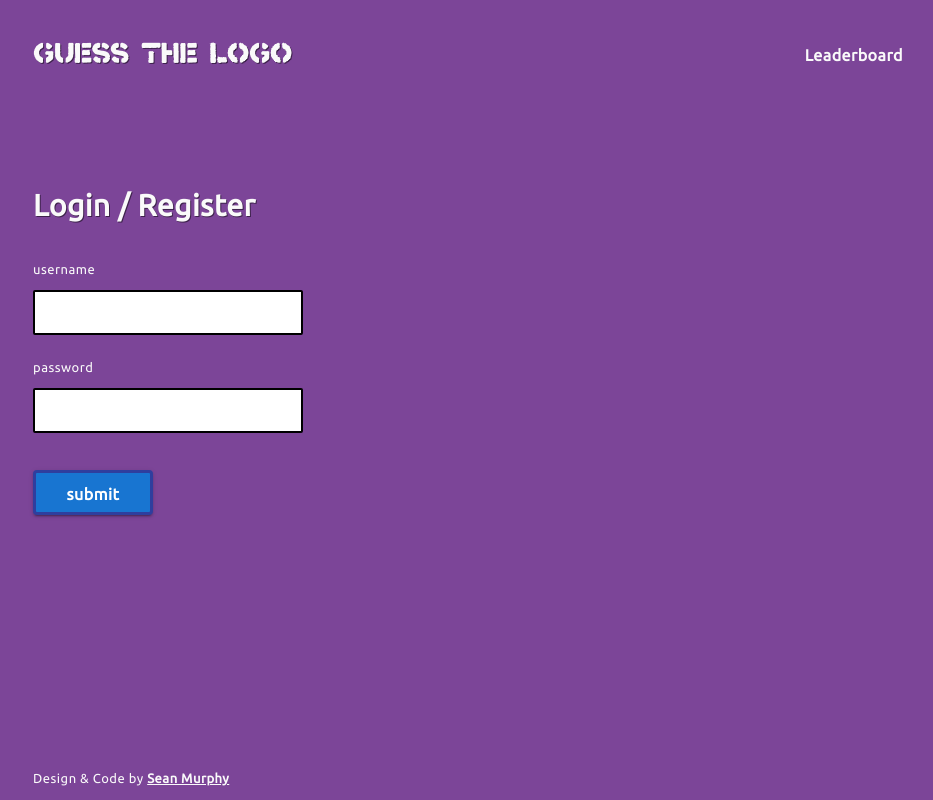
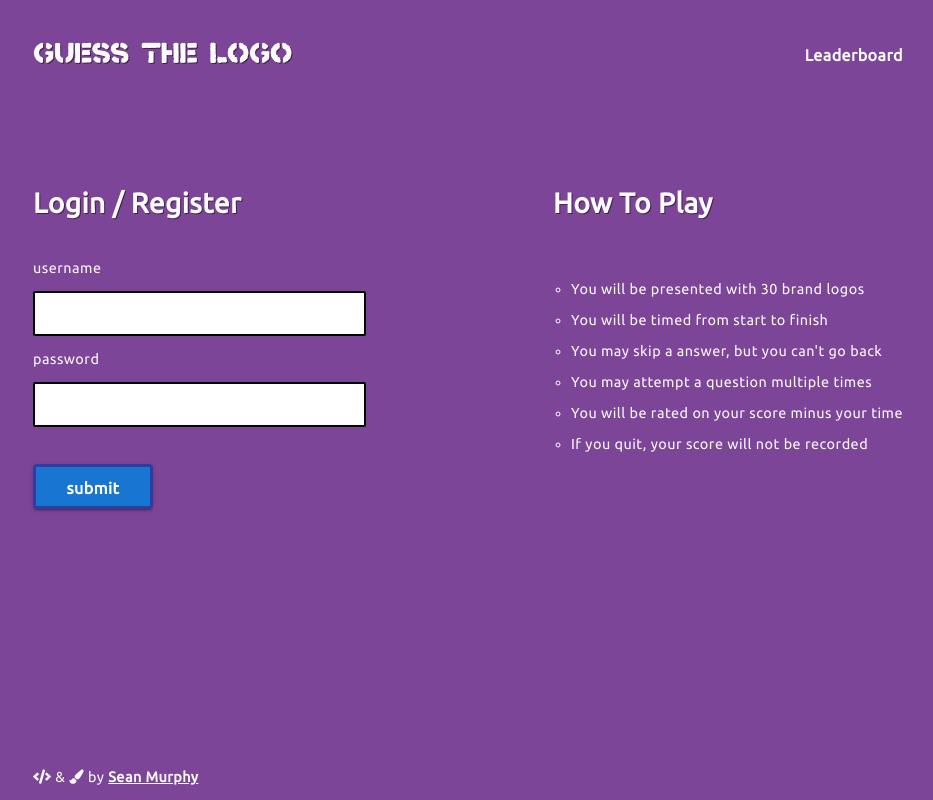
Before and after one commit to nazarja/guess-the-logo, a Flask app: page / in a window 1280 px wide. Shown: the whole page, without its empty margins (172-1105 px from the left). Run offline with Flask 2, Linux system fonts and the light colour scheme; some libraries are stand-ins or nearby versions.

Commit message:
Applied css styles to  index.html and base.html

```diff
--- a/app/static/css/breakpoint-600.css
+++ b/app/static/css/breakpoint-600.css
@@ -1,9 +1,18 @@
 
 
-/*=====================
+/*==========================
+   600px min-width breakpoint rules
+==========================*/
+
+
+/*==========================
     HEADER
-=====================*/
+==========================*/
 
+
+/*
+*   Increase font-size for legibility on larger devices
+*/
 #nav-logo {
     font-size: 3vmin;
 }
@@ -11,3 +20,30 @@
 #nav-right {
     font-size: 1rem;
 }
+
+
+
+
+
+/*==========================
+    INDEX
+==========================*/
+
+
+#index-wrapper {
+    display: flex;
+}
+
+.index-right, .index-left {
+    flex-grow: 1;
+    margin-top: 0;
+}
+
+.index-left {
+    margin-left: 0;
+}
+
+.index-right {
+    margin-left: 4%;
+    margin-right: 0;
+}
--- a/app/static/css/main.css
+++ b/app/static/css/main.css
@@ -1,9 +1,11 @@
 
 
-/*=====================
+/*==========================
     VARIABLES / FONTS
-=====================*/
+==========================*/
 
+
+/* Variables on Root */
 :root {
     --white: #FAFAFA;
     --blue: #3873d7;
@@ -13,6 +15,7 @@
     --text-shadow: 1px 1px rgba(0,0,0,0.5);
 }
 
+/* Font Face imports */
 @font-face {
     src: url('../fonts/Crass.ttf');
     font-family: 'Crass';
@@ -24,23 +27,32 @@
 }
 
 
-/*=====================
-    GENERAL
-=====================*/
+
+
+
+/*==========================
+    GENERAL / GLOBAL STYLES
+==========================*/
+
 
 body {
+    display: flex;
+    flex-direction: column;
     min-width: 300px;
     max-width: 900px;
+    min-height: 100vh;
     margin: auto;
     padding: 15px;
     background-color: var(--purple);
     color: var(--white);
     font-family: 'Ubuntu', 'Roboto', sans-serif;
-    display: flex;
-    min-height: 100vh;
-    flex-direction: column;
+    font-size: 0.9rem;
 }
 
+/*
+*  Will fill up availible space if need
+*  to push the footer to the bottom
+*/
 main {
     flex: 1;
 }
@@ -53,7 +65,16 @@ a:hover {
     opacity: 0.7;
 }
 
-/* Footer */
+.heading {
+    font-weight: bold;
+    font-size: 28px;
+    text-shadow: var(--text-shadow);
+}
+
+#clouds {
+    display: none;
+}
+
 #ref-link {
     color: var(--white);
     text-decoration: underline;
@@ -62,10 +83,10 @@ a:hover {
 }
 
 
+/*==========================
+    HEADER
+==========================*/
 
-/*=====================
-    HEADER
-=====================*/
 
 header {
     position: relative;
@@ -79,8 +100,13 @@ nav div {
 
 }
 
+/* LOGO */
 
-/* LOGO */
+#nav-left {
+    position: relative;
+    top: 1px;
+}
+
 #nav-logo {
     font-family: 'Crass', monospace;
     color: var(--white);
@@ -89,12 +115,8 @@ nav div {
     font-size: 1em;
 }
 
-#nav-left {
-    position: relative;
-    top: 1px;
-}
+/* PROFILE */
 
-/* PROFILE */
 #nav-right {
     float: right;
     font-size: 1em;
@@ -104,6 +126,8 @@ nav div {
     color: var(--white);
 }
 
+/* USER PROFILE TAB */
+
 .fa-user-circle {
     position: relative;
     top: 5px;
@@ -111,6 +135,11 @@ nav div {
     font-size: 2em;
     transition: 0.3s;
     cursor: pointer;
+    transition: 0.3s;
+}
+
+.fa-user-circle:hover {
+    opacity: 0.7;
 }
 
 .paper-profile {
@@ -134,45 +163,55 @@ nav div {
 }
 
 
-/*=====================
+
+
+
+/*==========================
     INDEX
-=====================*/
+==========================*/
 
-.login-content  {
-    /* width: 300px;
-    display: block;
-    margin-left: auto;
-    margin-right: auto; */
-    /* display: flex;
-    flex-direction: column;
-    justify-content: center;
-    align-items: center; */
+
+.index-content {
+    max-width: 350px;
+    margin: auto;
+    margin-bottom: 60px;
 }
 
+/* LOGIN / REGISTER FORM */
 
-.heading {
-    font-weight: bold;
-    font-size: 30px;
-    text-shadow: var(--text-shadow);
+.index-content input[type='text'],
+.index-content input[type='password'] {
+    width: 95%;
 }
 
-input[type="text"], input[type='password'] {
-    min-width: 270px;
-}
-
-.input {
-    margin: 10px auto;
+.index-left .error {
+    color: white;
+    background-color: #333;
+    padding-left: 15px;
+    max-width: 95%;
+    padding: 5px 5px 5px 15px;
+    border-radius: 4px;
+    box-shadow: 0px 3px 5px 0px rgba(255,255,255,0.1);
 }
 
 .submit-button {
     margin-top: 30px;
 }
 
-.error {
-    color: var(--white);
-    font-size: 1em;
+/* GAME RULES */
+.index-right ul {
+    list-style-type: circle;
+    padding-left: 18px;
+    padding-top: 30px;
 }
 
-#clouds {
-    display: none;
+.index-right li {
+    font-size: .9rem;
+    padding-bottom: 15px;
 }
+
+/* USER INFO / PLAY GAME */
+
+#index-user-info .fas {
+    width: 30px;
+}
--- a/app/static/js/main.js
+++ b/app/static/js/main.js
@@ -1,6 +1,6 @@
 
 
-/*  */
-$("#profile").click( () => {
-    $(".paper-profile").fadeToggle("fast");
+// Toggle profile tab hidden div
+$('#profile').click( (event) => {
+    $('.paper-profile').fadeToggle('fast');
 });
--- /dev/null
+++ b/app/templates/_clouds.html
@@ -0,0 +1,9 @@
+{% block content %}
+    <div id="clouds">
+        <img class="cloud x1" alt="cloud" src="{{ url_for( 'static' , filename='assets/cloud.png') }}">
+        <img class="cloud x2" alt="cloud" src="{{ url_for( 'static' , filename='assets/cloud.png') }}">
+        <img class="cloud x3" alt="cloud" src="{{ url_for( 'static' , filename='assets/cloud.png') }}">
+        <img class="cloud x4" alt="cloud" src="{{ url_for( 'static' , filename='assets/cloud.png') }}">
+        <img class="cloud x5" alt="cloud" src="{{ url_for( 'static' , filename='assets/cloud.png') }}">
+    </div>
+{% endblock %}
--- a/app/templates/_titlebar.html
+++ b/app/templates/_titlebar.html
@@ -1,20 +1,27 @@
 {% block content %}
-    <nav>
-        <!-- LEFT -->
+    <!--LOGO -->
     <div id="nav-left">
-            <!-- LOGO -->
         <a id="nav-logo" href="{{ url_for('index') }}">GUESS THE LOGO</a>
     </div>
 
-        <!-- RIGHT -->
+
+    <!-- LEADERBOARD / PROFILE TAB-->
     <div id="nav-right">
-            <!-- LEADERBOARD -->
         <a id="nav-leaderboard" href="{{ url_for('leaderboard') }}">Leaderboard</a>
 
-            <!-- USER PROFILE -->
+
+        <!-- PROFILE -->
         {% if 'user' in session %}
-                {% include '_profile.html' %}
+        <div id="profile">
+            <i class="fas fa-user-circle"></i>
+            <div class="paper paper-profile">
+                <p>Times Played: <span class="profile-data">N/A</span></p>
+                <p>Best Time: <span class="profile-data">N/A</span></p>
+                <p>Best Score: <span class="profile-data">N/A</span></p>
+                <p>Rating: <span class="profile-data">N/A</span></p>
+                <p id="logout"><a href="{{ url_for('logout') }}"><i class="fas fa-sign-out-alt"></i> &nbsp; Logout </a></p>
+            </div>
+        </div>
         {% endif %}
     </div>
-    </nav>
 {% endblock %}
--- a/app/templates/base.html
+++ b/app/templates/base.html
@@ -1,23 +1,30 @@
 <!DOCTYPE html>
 <html lang="en">
 <head>
+    <!-- META -->
     <meta charset="UTF-8">
     <meta name="viewport" content="width=device-width, initial-scale=1.0">
     <meta http-equiv="X-UA-Compatible" content="ie=edge">
-    <title>Logo Quiz</title>
+    <meta name="description" content="Play the Guess the Logo Quiz, How well do you know your brands? Think you can guess all 30 logos?">
+    <link rel="icon" href="{{ url_for('static', filename='assets/favicon.png') }}" sizes="32x32">
+    <title>Guess The Logo</title>
     <!-- CSS -->
     <link rel="stylesheet" href="https://use.fontawesome.com/releases/v5.5.0/css/all.css" integrity="sha384-B4dIYHKNBt8Bc12p+WXckhzcICo0wtJAoU8YZTY5qE0Id1GSseTk6S+L3BlXeVIU" crossorigin="anonymous">
     <link rel="stylesheet" href="{{ url_for('static', filename='css/flat-remix.min.css') }}">
     <link rel="stylesheet" href="{{ url_for('static', filename='css/main.css') }}">
     <link rel="stylesheet" media="screen and (min-width: 600px)" href="{{ url_for('static', filename='css/breakpoint-600.css') }}">
-    <link rel="stylesheet" href="{{ url_for('static', filename='css/clouds.css') }}">
+    <link rel="stylesheet" media="screen and (min-width: 900px)" href="{{ url_for('static', filename='css/clouds.css') }}">
 </head>
 <body>
 
+
     <!-- HEADER -->
     <header>
-        {% include '_titlebar.html' %}
+        <nav>
+            {% include '_titlebar.html' %}
+        </nav>
     </header>
+
 
     <!-- MAIN -->
     <main>
@@ -25,10 +32,12 @@
         {% endblock %}
     </main>
 
+
     <!-- FOOTER -->
     <footer>
-        <span>Design & Code by <a  id="ref-link" href="http://seanmurphy.eu">Sean Murphy</a></span>
+        <span><i class="fas fa-code"></i> & <i class="fas fa-paint-brush"></i> by <a  id="ref-link" href="http://seanmurphy.eu">Sean Murphy</a></span>
     </footer>
+
 
     <!-- JAVASCRIPT -->
     <script src="https://ajax.googleapis.com/ajax/libs/jquery/3.3.1/jquery.min.js"></script>
--- a/app/templates/index.html
+++ b/app/templates/index.html
@@ -1,32 +1,74 @@
 {% extends 'base.html' %}
 
 {% block content %}
+    <div id="index">
 
-<div class="login-content">
+        <div id="index-wrapper">
+        <!-- LEFT CONTENT -->
+        <div class="index-left index-content">
+
+            <!-- LOGIN / REGISTER FORM -->
+            {% if not 'user' in session%}
                 <h2 class="heading">Login / Register</h2>
-        <!-- Login Form / Register Form -->
+
+                <!-- FORM -->
                 <form action="" method="POST" autocomplete="off" novalidate>
                     {{ login_form.hidden_tag() }}
 
-            <!-- Username -->
+                    <!-- USERNAME -->
                     <div class="input">{{ login_form.username.label }}<br />{{ login_form.username() }}</div>
+                    <!-- hide if no errors -->
+                    {% if login_form.username.errors %}
                         <div class="error">{% for error in login_form.username.errors %}<span>[ {{ error }} ]</span>{% endfor %}</div>
-
-            <!-- Password -->
+                    {% endif %}
+                    <!-- PASSWORD -->
                     <div class="input">{{ login_form.password.label }}<br />{{ login_form.password() }}</div>
+                    <!-- hide if no errors -->
+                    {% if login_form.password.errors %}
                         <div class="error">{% for error in login_form.password.errors %}<span>[ {{ error }} ]</span>{% endfor %}</div>
-
-            <!-- Submit -->
+                    {% endif %}
+                    <!-- SUBMIT -->
                     <div class="submit-button">{{ login_form.submit(class_="blue-button") }}</div>
                 </form>
+
+
+
+            <!-- USER INFORMATION / PLAY GAME -->
+            {% else %}
+                <h2 class="heading">Welcome, {{ session.user.capitalize() }}</h2>
+
+                <!-- USER SCORES -->
+                <div id="index-user-info">
+                    <p><i class="fas fa-dice"></i>Times Played: 0</p>
+                    <p><i class="fas fa-stopwatch"></i>Best Time: 0</p>
+                    <p><i class="fas fa-hat-wizard"></i>Best Score: 0</p>
+                    <p><i class="fas fa-star"></i>Rating: 0</p>
+                </div>
+                <br />
+
+                <!-- GO TO GAME BUTTON -->
+                <button class="blue-button">PLAY GAME</button>
+            {% endif %}
+        </div>
+
+
+
+        <!-- RIGHT CONTENT / GAME RULES-->
+        <div class="index-right index-content">
+            <h2 class="heading">How To Play</h2>
+            <ul>
+                <li>You will be presented with 30 brand logos</li>
+                <li>You will be timed from start to finish</li>
+                <li>You may skip a answer, but you can't go back</li>
+                <li>You may attempt a question multiple times</li>
+                <li>You will be rated on your score minus your time</li>
+                <li>If you quit, your score will not be recorded</li>
+            </ul>
+        </div>
+    </div>
 </div>
 
     <!-- CLOUDS ANIMATION -->
-    <div id="clouds">
-        <img class="cloud x1" alt="cloud" src="{{ url_for( 'static' , filename='img/cloud.png') }}">
-        <img class="cloud x2" alt="cloud" src="{{ url_for( 'static' , filename='img/cloud.png') }}">
-        <img class="cloud x3" alt="cloud" src="{{ url_for( 'static' , filename='img/cloud.png') }}">
-        <img class="cloud x4" alt="cloud" src="{{ url_for( 'static' , filename='img/cloud.png') }}">
-        <img class="cloud x5" alt="cloud" src="{{ url_for( 'static' , filename='img/cloud.png') }}">
-    </div>
+    {% include '_clouds.html' %}
+
 {% endblock %}
```
Also changed, not shown: app/static/css/clouds.css (+40 -22 lines), app/templates/_profile.html (deleted, +0 -12 lines), app/static/assets/cloud.png (renamed from app/static/img/cloud.png), app/static/assets/favicon.png (added). Lines whose indentation alone changed are shown as unchanged.
